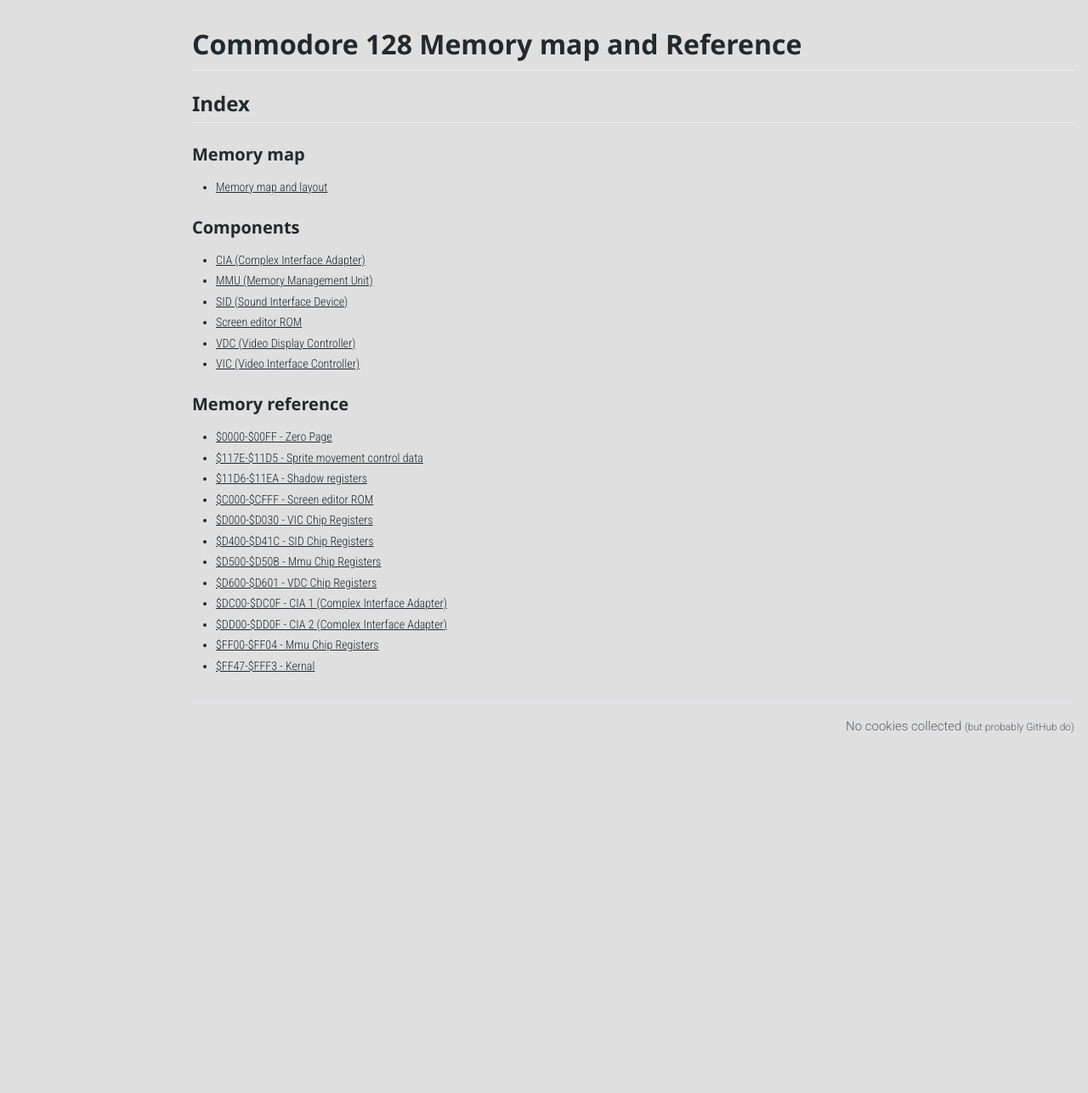
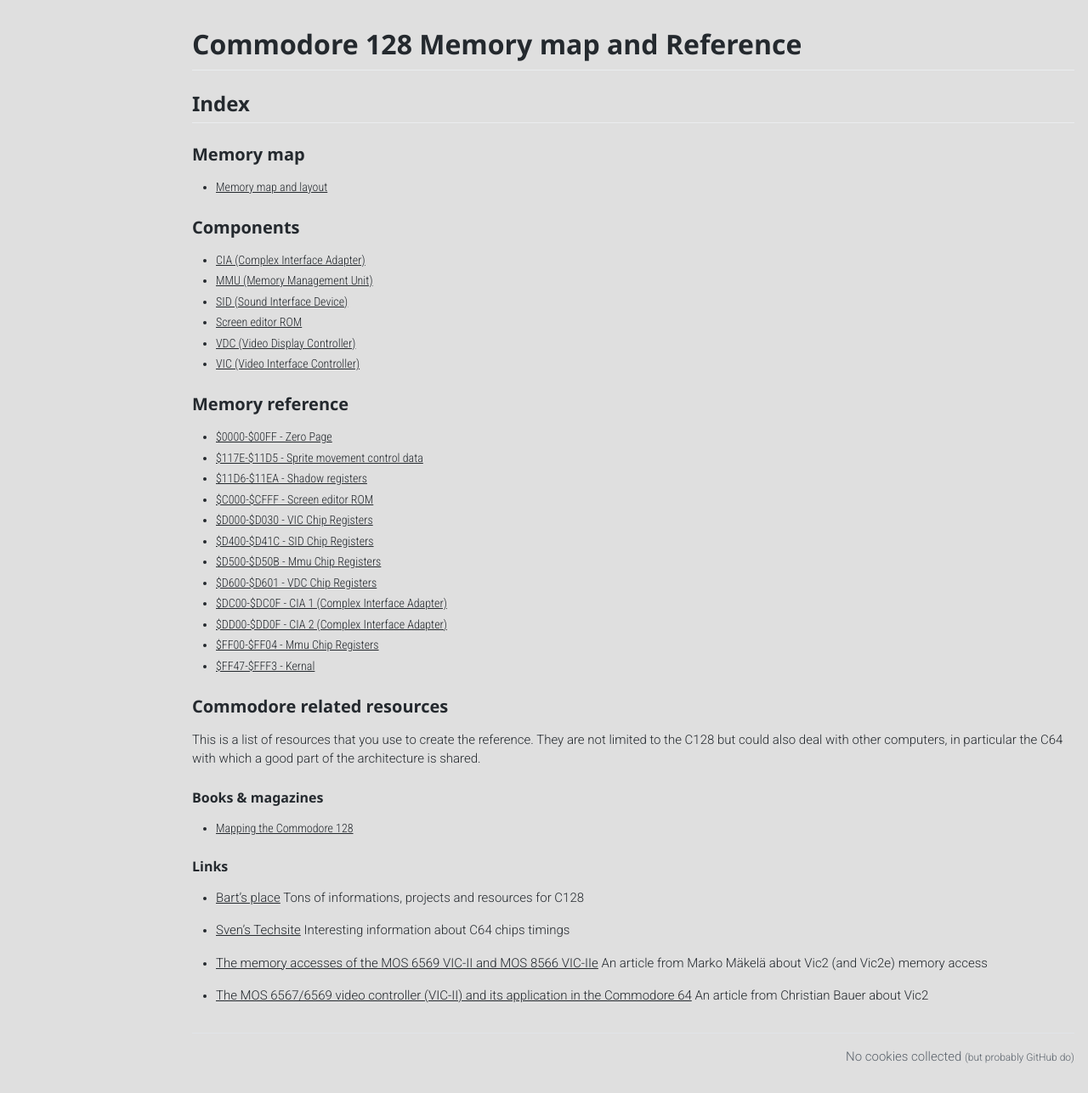
Before and after one commit to c128lib/Reference, a Jekyll site: the page built from index.md, in a window 1280 px wide. Shown: the whole page at 85% size. Built offline with Jekyll 4.4.1, drawn with Linux system fonts in a browser that asks for light colours; comment, search, counter and statistics services are not loaded; before the commit the page ends 900 px from its top, so only the background shows below that.

Commit message:
Added link/book section reference

```diff
--- a/index.md
+++ b/index.md
@@ -30,3 +30,26 @@
 * [$DD00-$DD0F - CIA 2 (Complex Interface Adapter)](DD00)
 * [$FF00-$FF04 - Mmu Chip Registers](FF00)
 * [$FF47-$FFF3 - Kernal](FF47)
+
+### Commodore related resources
+This is a list of resources that you use to create the reference.
+They are not limited to the C128 but could also deal with other computers,
+in particular the C64 with which a good part of the architecture is shared.
+
+#### Books & magazines
+
+* [Mapping the Commodore 128](https://www.cubic.org/~doj/c64/mapping128.pdf)
+
+#### Links
+
+* [Bart's place](https://www.bartsplace.net/topics/cbm.shtml)
+Tons of informations, projects and resources for C128
+
+* [Sven's Techsite](http://tech.guitarsite.de/c64_scope.html)
+Interesting information about C64 chips timings
+
+* [The memory accesses of the MOS 6569 VIC-II and MOS 8566 VIC-IIe](https://ist.uwaterloo.ca/~schepers/MJK/ascii/vic2-pal.txt)
+An article from Marko Mäkelä about Vic2 (and Vic2e) memory access
+
+* [The MOS 6567/6569 video controller (VIC-II) and its application in the Commodore 64](https://ist.uwaterloo.ca/~schepers/MJK/ascii/VIC-Article.txt)
+An article from Christian Bauer about Vic2
```
